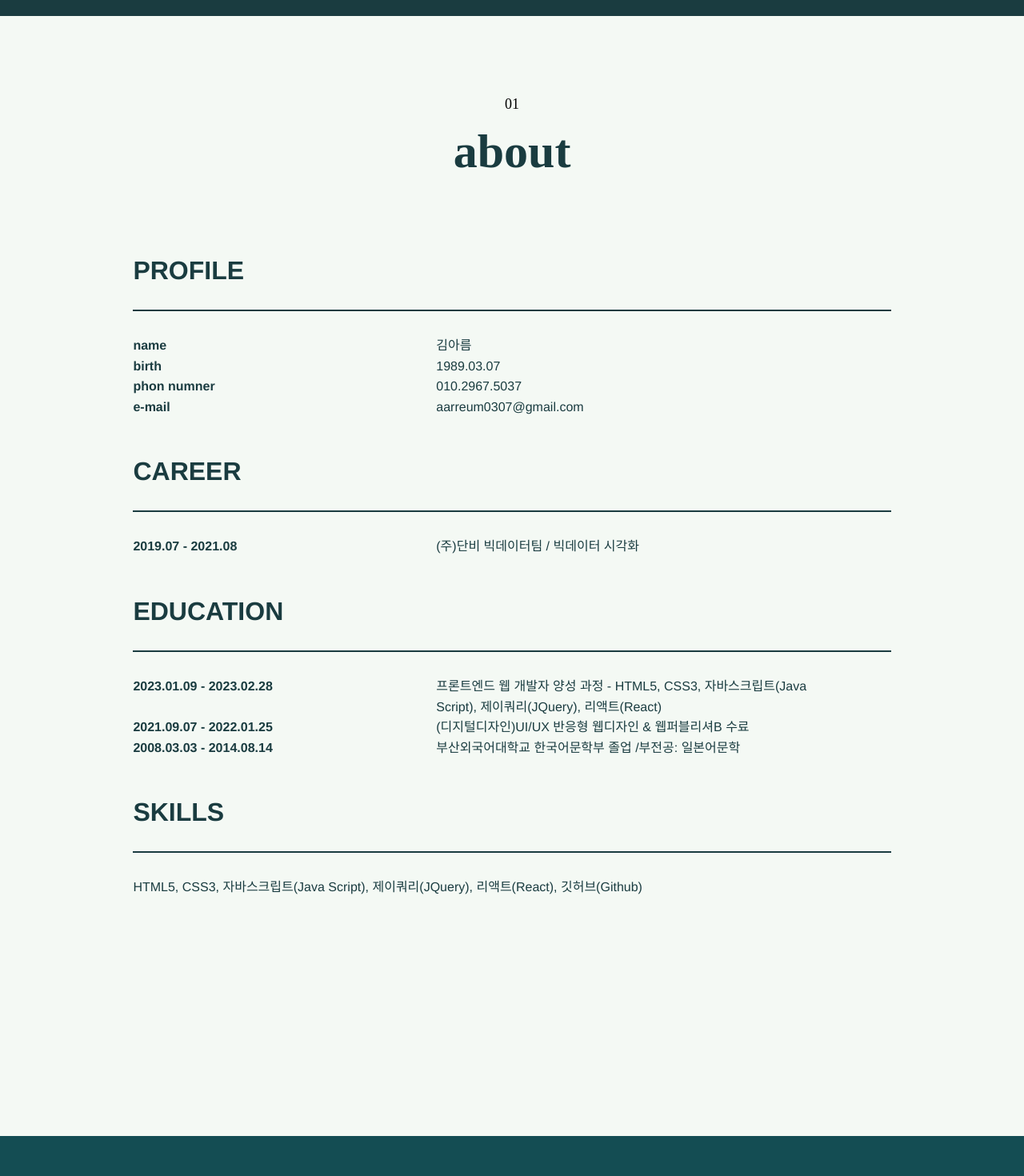
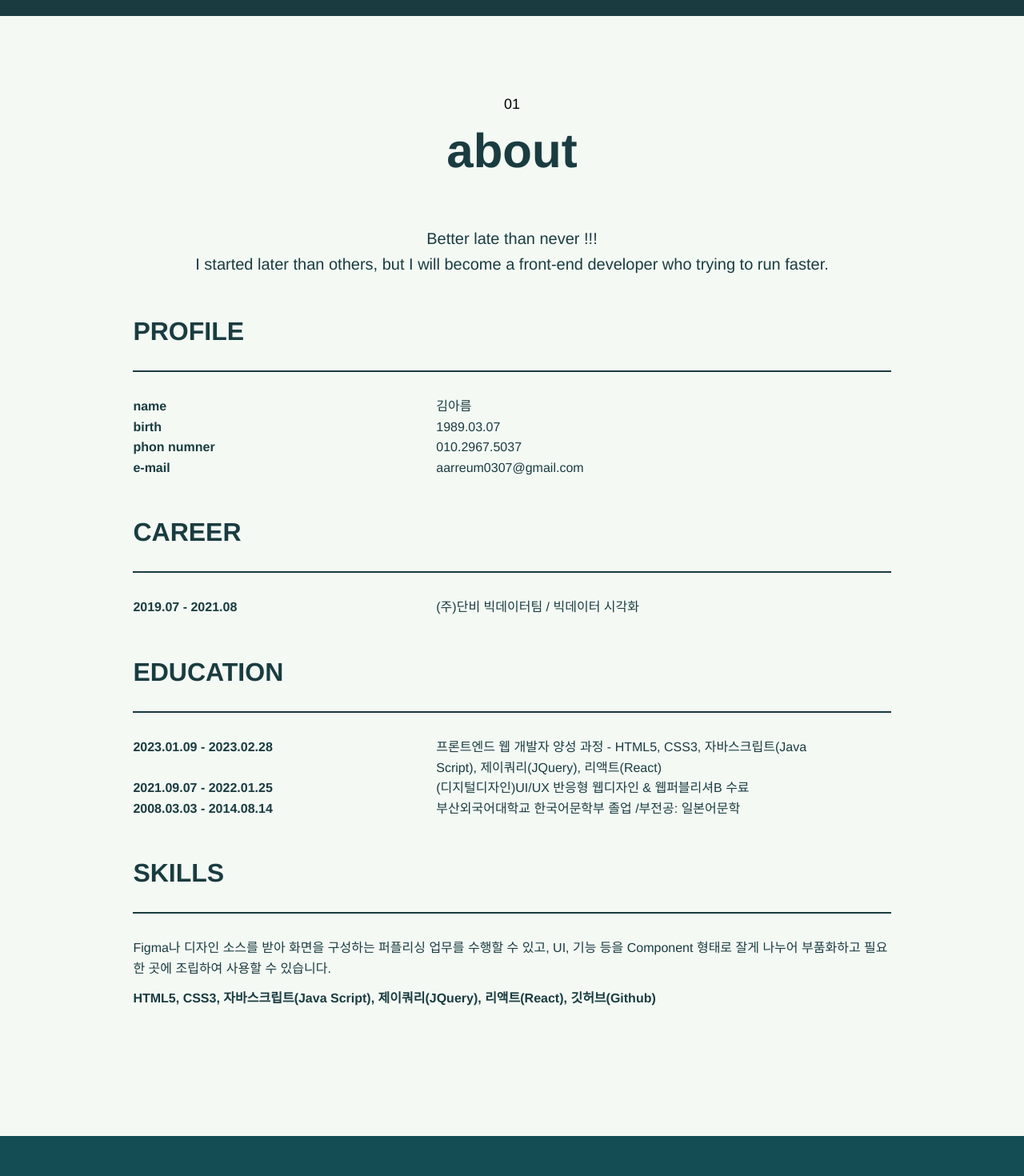
Before and after one commit to KimAhR/aarreumkim, a React (Create React App) app: page / in a window 1280 px wide. Shown: the part 780-2250 px from the top of the page at 80% size. Built offline with nearby package versions, Linux system fonts and the light colour scheme.

Commit message:
contens 수정

```diff
--- a/src/layouts/main/section/SectionProfile.jsx
+++ b/src/layouts/main/section/SectionProfile.jsx
@@ -8,10 +8,9 @@ function SectionProfile() {
           <Title>
             <h4>01</h4>
             <h2>about</h2>
-            {/* <h3>
-              Lorem ipsum dolor sit amet consectetur adipisicing elit. Quaerat nesciunt, unde vel, ipsum nulla quos alias quidem velit vero est sed. Voluptate nihil distinctio maiores architecto
-              corrupti, quam suscipit laudantium!
-            </h3> */}
+            <h3>
+              Better late than never !!! <br />I started later than others, but I will become a front-end developer who trying to run faster.
+            </h3>
           </Title>
         </TitleWrap>
         <BgWrap>
@@ -63,8 +62,9 @@ function SectionProfile() {
               <Txt>
                 <h3>SKILLS</h3>
                 <ContentWrap>
-                  <div> HTML5, CSS3, 자바스크립트(Java Script), 제이쿼리(JQuery), 리액트(React), 깃허브(Github)</div>
+                  <div>Figma나 디자인 소스를 받아 화면을 구성하는 퍼플리싱 업무를 수행할 수 있고, UI, 기능 등을 Component 형태로 잘게 나누어 부품화하고 필요한 곳에 조립하여 사용할 수 있습니다. </div>
                 </ContentWrap>
+                <Skill> HTML5, CSS3, 자바스크립트(Java Script), 제이쿼리(JQuery), 리액트(React), 깃허브(Github)</Skill>
               </Txt>
             </TextWrap>
           </Bg>
@@ -158,20 +158,19 @@ const Title = styled.div`
     margin-top: -150px;
   }
   h4 {
-    font-family: "Montserrat";
     font-weight: 500;
     color: #000;
     font-size: 20px;
     @media ${({ theme }) => theme.device.laptop} {
       text-align: center;
-      font-family: "Montserrat";
+
       font-weight: 500;
 
       font-size: 18px;
     }
     @media ${({ theme }) => theme.device.mobile} {
       text-align: center;
-      font-family: "Montserrat";
+
       font-weight: 500;
 
       font-size: 18px;
@@ -179,7 +178,7 @@ const Title = styled.div`
   }
   h2 {
     width: 100%;
-    font-family: "Montserrat";
+
     font-weight: 600;
 
     font-size: 60px;
@@ -187,7 +186,7 @@ const Title = styled.div`
     line-height: 120%;
     @media ${({ theme }) => theme.device.laptop} {
       width: 100%;
-      font-family: "Montserrat";
+
       font-weight: 600;
 
       font-size: 60px;
@@ -197,7 +196,7 @@ const Title = styled.div`
     }
     @media ${({ theme }) => theme.device.tablet} {
       width: 100%;
-      font-family: "Montserrat";
+
       font-weight: 600;
 
       margin-top: 10px;
@@ -206,7 +205,7 @@ const Title = styled.div`
     @media ${({ theme }) => theme.device.mobile} {
       text-align: center;
       width: 100%;
-      font-family: "Montserrat";
+
       font-weight: 700;
 
       margin-top: 20px;
@@ -215,19 +214,21 @@ const Title = styled.div`
   }
   h3 {
     width: 100%;
-    font-family: "Montserrat";
+
     font-weight: 500;
     color: ${({ theme }) => theme.colors.black_color};
-    font-size: 18px;
+    font-size: 1.25rem;
     line-height: 160%;
+
     margin-top: 60px;
     @media ${({ theme }) => theme.device.laptop} {
+      text-align: center;
       width: 100%;
     }
     @media ${({ theme }) => theme.device.mobile} {
       text-align: center;
       width: 100%;
-      font-family: "Montserrat";
+
       font-weight: 500;
 
       font-size: 18px;
@@ -303,6 +304,12 @@ const ContentWrap = styled.div`
   width: 100%;
   line-height: 160%;
   color: ${({ theme }) => theme.colors.black_color};
+  div {
+    @media ${({ theme }) => theme.device.mobile} {
+      width: 100%;
+      font-size: 0.8rem;
+    }
+  }
   h4 {
     width: 40%;
     font-size: 1rem;
@@ -322,6 +329,16 @@ const Content = styled.div`
   font-size: 1rem;
   font-weight: 500;
   color: ${({ theme }) => theme.colors.black_color};
+  @media ${({ theme }) => theme.device.mobile} {
+    width: 100%;
+    font-size: 0.8rem;
+  }
+`;
+
+const Skill = styled.div`
+  font-size: 1rem;
+  font-weight: 600;
+  margin-top: 10px;
   @media ${({ theme }) => theme.device.mobile} {
     width: 100%;
     font-size: 0.8rem;
--- a/src/layouts/main/section/SectionProject.jsx
+++ b/src/layouts/main/section/SectionProject.jsx
@@ -58,8 +58,8 @@ function SectionProject() {
         </Title>
         <TitleBox>
           <h3>
-            Lorem ipsum dolor sit amet consectetur adipisicing elit. Quaerat nesciunt, unde vel, ipsum nulla quos alias quidem velit vero est sed. Voluptate nihil distinctio maiores architecto
-            corrupti, quam suscipit laudantium!
+            React 원리 이해 · React의 기본 구조 및 실행 방법 이해 · 컴포넌트 생성 및 라이프 사이클 · SPA(Single Page Application)의 이해 및 구현, 웹 페이지 개선 · 클래스 컴포넌트에서 함수형 컴포넌트의
+            비교 및 구현 (React Hooks), 웹 페이지 배포 · Github을 활용한 프로젝트 배포 등을 배웠습니다.
           </h3>
         </TitleBox>
       </TitleWrap>
@@ -240,10 +240,10 @@ const TitleBox = styled.div`
   }
   h3 {
     width: 100%;
-    font-family: "Montserrat";
+
     font-weight: 500;
-    color: #000;
-    font-size: 18px;
+    color: ${({ theme }) => theme.colors.black_color};
+    font-size: 1.25rem;
     line-height: 160%;
     margin-top: 60px;
     @media ${({ theme }) => theme.device.laptop} {
@@ -252,8 +252,6 @@ const TitleBox = styled.div`
     @media ${({ theme }) => theme.device.mobile} {
       text-align: center;
       width: 100%;
-      font-family: "Montserrat";
-      font-weight: 500;
       color: #000;
       font-size: 18px;
       line-height: 160%;
@@ -435,12 +433,16 @@ const OneWrap = styled.div`
     display: flex;
     justify-content: space-around;
     position: absolute;
-    bottom: 8%;
+    bottom: 10%;
     left: 40%;
   }
 
   @media ${({ theme }) => theme.device.mobile} {
     left: 35%;
+    bottom: 8%;
+  }
+  @media only screen and (max-width: 600px) {
+    bottom: 12%;
   }
 `;
 
```
